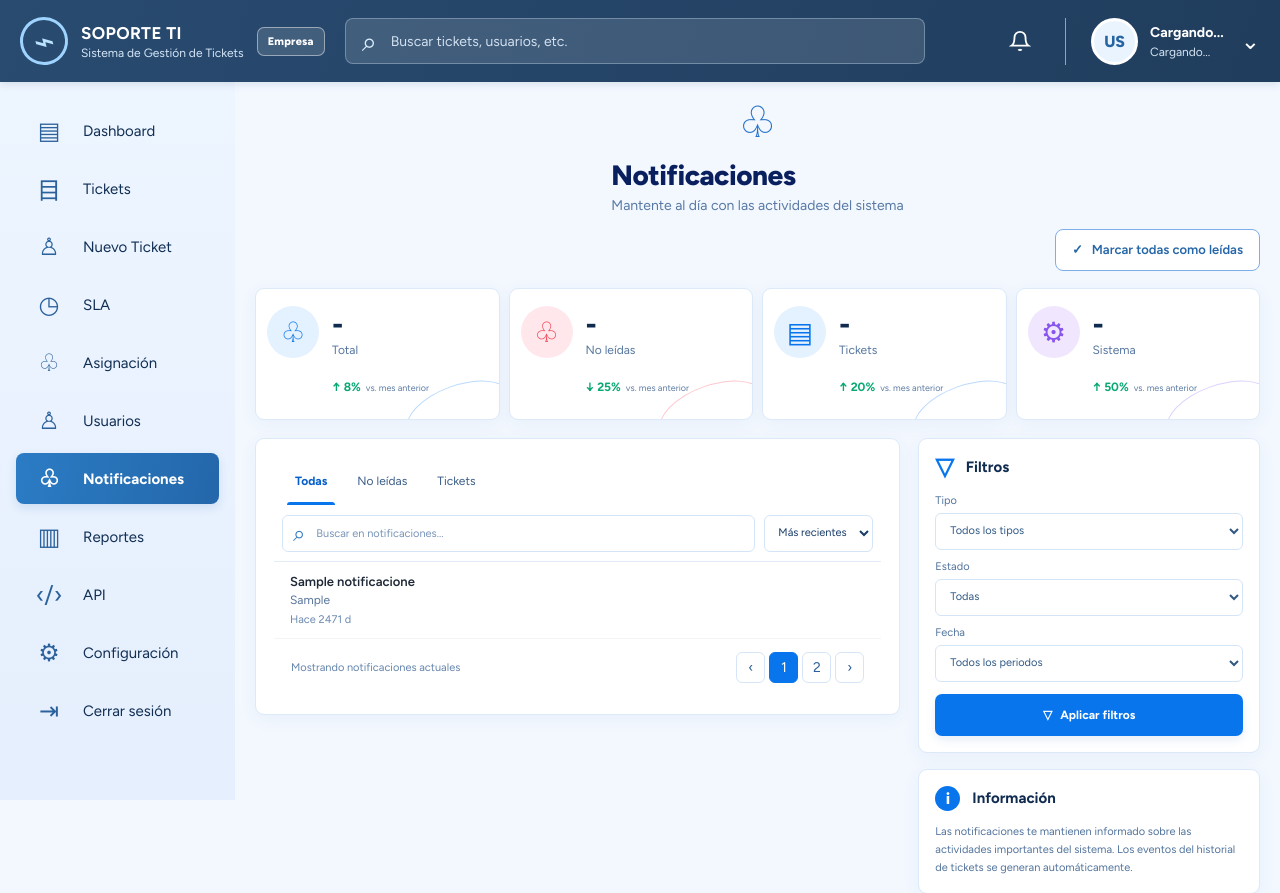
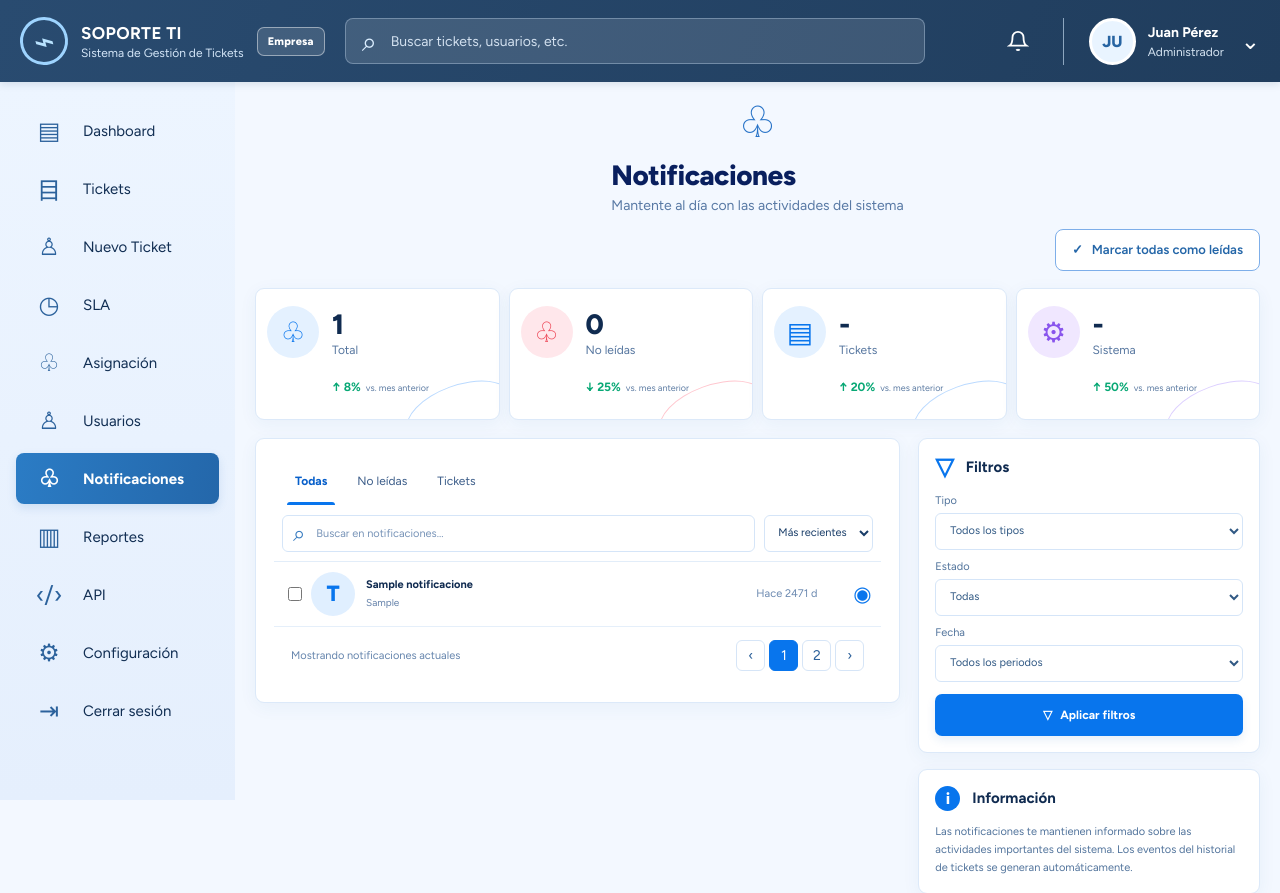
Before and after one commit to BabyLonner/SistemaTicketsEquipo01, a Flask app: page /notificaciones in a window 1280 px wide. Shown: the top 893 px of the page. Run offline with Flask 3, Linux system fonts and the light colour scheme; a user stored in the database is signed in; tables that the repository leaves empty hold one stand-in row (values such as "Sample post").

Commit message:
Arreglo de Notificaciones y Datos de Usuario

```diff
--- a/static/JS/notificaciones.js
+++ b/static/JS/notificaciones.js
@@ -1,282 +1,54 @@
-/*
-document.addEventListener("DOMContentLoaded", () => {
-  const list = document.getElementById("notification-list");
-  const rows = [...list.querySelectorAll(".notification-row")];
-  const toast = document.getElementById("toast");
-  const emptyState = document.getElementById("empty-state");
-  const contextMenu = document.getElementById("context-menu");
-  const bulkToolbar = document.getElementById("bulk-toolbar");
-  let toastTimer;
-  let contextRow = null;
-  let currentTab = "all";
-  let currentPage = 1;
-  const pageSize = 8;
+/* =========================================================
+   notificaciones.js — Gestión global de la campana y la vista completa
+   ========================================================= */
 
-  function notify(message) {
-    toast.textContent = message;
-    toast.classList.add("show");
-    clearTimeout(toastTimer);
-    toastTimer = setTimeout(() => toast.classList.remove("show"), 2800);
-  }
-
-  function markRead(row, read = true) {
-    row.dataset.read = String(read);
-    row.classList.toggle("unread", !read);
-    const dot = row.querySelector(".unread-dot");
-    dot.setAttribute("aria-label", read ? "Leída" : "No leída");
-    row.querySelector(".notice-menu").setAttribute("aria-label", "Acciones de notificación");
-  }
-
-  function updateStats() {
-    const activeRows = rows.filter((row) => !row.dataset.deleted);
-    const unread = activeRows.filter((row) => row.dataset.read === "false").length;
-    const tickets = activeRows.filter((row) => row.dataset.type === "ticket").length;
-    const system = activeRows.filter((row) => row.dataset.type === "system").length;
-    document.getElementById("total-count").textContent = activeRows.length;
-    document.getElementById("unread-count").textContent = unread;
-    document.getElementById("ticket-count").textContent = tickets;
-    document.getElementById("system-count").textContent = system;
-    document.getElementById("top-unread-count").textContent = unread;
-    document.getElementById("top-unread-count").parentElement.setAttribute("aria-label", `Notificaciones, ${unread} sin leer`);
-    document.getElementById("top-unread-count").hidden = unread === 0;
-  }
-
-  function getMatches() {
-    const query = normalize(document.getElementById("notification-search").value.trim());
-    const type = document.getElementById("type-filter").value;
-    const state = document.getElementById("state-filter").value;
-    const date = document.getElementById("date-filter").value;
-    const sort = document.getElementById("sort-order").value;
-    const now = new Date("2026-08-03T11:00:00");
-    let matches = rows.filter((row) => {
-      if (row.dataset.deleted) return false;
-      const text = normalize(`${row.dataset.title} ${row.dataset.description}`);
-      if (query && !text.includes(query)) return false;
-      if (currentTab === "unread" && row.dataset.read !== "false") return false;
-      if (currentTab !== "all" && currentTab !== "unread" && row.dataset.type !== currentTab) return false;
-      if (type && row.dataset.type !== type) return false;
-      if (state === "unread" && row.dataset.read !== "false") return false;
-      if (state === "read" && row.dataset.read !== "true") return false;
-      if (date) {
-        const age = now - new Date(row.dataset.time);
-        const limit = date === "today" ? 24 * 60 * 60 * 1000 : 7 * 24 * 60 * 60 * 1000;
-        if (age < 0 || age > limit) return false;
-      }
-      return true;
-    });
-    matches.sort((a, b) => sort === "oldest"
-      ? new Date(a.dataset.time) - new Date(b.dataset.time)
-      : new Date(b.dataset.time) - new Date(a.dataset.time));
-    return matches;
-  }
-
-  function updateBulkToolbar() {
-    const checked = rows.filter((row) => !row.hidden && row.querySelector(".row-check").checked);
-    bulkToolbar.hidden = checked.length === 0;
-    document.getElementById("selected-count").textContent = `${checked.length} seleccionada(s)`;
-  }
-
-  function render() {
-    const matches = getMatches();
-    const totalPages = Math.max(1, Math.ceil(matches.length / pageSize));
-    currentPage = Math.min(currentPage, totalPages);
-    const start = (currentPage - 1) * pageSize;
-    const visiblePageRows = new Set(matches.slice(start, start + pageSize));
-    rows.forEach((row) => {
-      row.hidden = !visiblePageRows.has(row);
-      if (!visiblePageRows.has(row)) row.querySelector(".row-check").checked = false;
-    });
-    emptyState.hidden = matches.length > 0;
-    list.hidden = matches.length === 0;
-    const shown = Math.min(pageSize, Math.max(0, matches.length - start));
-    document.getElementById("results-label").textContent = `Mostrando ${shown} de ${matches.length} notificaciones`;
-    document.querySelectorAll(".page-number").forEach((button) => {
-      const page = Number(button.dataset.page);
-      button.hidden = page > totalPages;
-      button.classList.toggle("active", page === currentPage);
-    });
-    document.getElementById("prev-page").disabled = currentPage <= 1;
-    document.getElementById("next-page").disabled = currentPage >= totalPages;
-    const visibleChecks = rows.filter((row) => !row.hidden).map((row) => row.querySelector(".row-check"));
-    const checkedCount = visibleChecks.filter((box) => box.checked).length;
-    document.querySelector(".notification-panel .row-check")?.setAttribute("aria-label", "Seleccionar notificación");
-    updateBulkToolbar();
-    updateStats();
-  }
-
-  function normalize(value) {
-    return (value || "").toLocaleLowerCase("es").normalize("NFD").replace(/[\u0300-\u036f]/g, "");
-  }
-
-  document.querySelectorAll(".tab").forEach((tab) => {
-    tab.addEventListener("click", () => {
-      currentTab = tab.dataset.type;
-      currentPage = 1;
-      document.querySelectorAll(".tab").forEach((item) => {
-        const active = item === tab;
-        item.classList.toggle("active", active);
-        item.setAttribute("aria-selected", String(active));
-      });
-      render();
-    });
-  });
-
-  document.getElementById("notification-search").addEventListener("input", () => { currentPage = 1; render(); });
-  document.getElementById("sort-order").addEventListener("change", () => { currentPage = 1; render(); });
-  document.getElementById("apply-filters").addEventListener("click", () => {
-    currentPage = 1;
-    render();
-    notify("Filtros aplicados a las notificaciones de ejemplo.");
-  });
-  document.getElementById("mark-all-read").addEventListener("click", () => {
-    rows.filter((row) => !row.dataset.deleted).forEach((row) => markRead(row, true));
-    render();
-    notify("Todas las notificaciones se marcaron como leídas en esta vista.");
-  });
-
-  list.addEventListener("change", (event) => {
-    if (event.target.classList.contains("row-check")) updateBulkToolbar();
-  });
-  document.getElementById("mark-selected-read").addEventListener("click", () => {
-    const selected = rows.filter((row) => !row.hidden && row.querySelector(".row-check").checked);
-    selected.forEach((row) => { markRead(row, true); row.querySelector(".row-check").checked = false; });
-    render();
-    notify(`${selected.length} notificación(es) marcada(s) como leída(s).`);
-  });
-  document.getElementById("delete-selected").addEventListener("click", () => {
-    const selected = rows.filter((row) => !row.hidden && row.querySelector(".row-check").checked);
-    if (!selected.length) return;
-    selected.forEach((row) => { row.dataset.deleted = "true"; row.querySelector(".row-check").checked = false; });
-    render();
-    notify(`${selected.length} notificación(es) ocultada(s) en esta vista.`);
-  });
-  document.getElementById("clear-selection").addEventListener("click", () => {
-    rows.forEach((row) => row.querySelector(".row-check").checked = false);
-    render();
-  });
-
-  list.addEventListener("click", (event) => {
-    const button = event.target.closest(".notice-menu");
-    if (!button) return;
-    contextRow = button.closest(".notification-row");
-    const rect = button.getBoundingClientRect();
-    contextMenu.style.top = `${Math.min(rect.bottom + 3, window.innerHeight - 90)}px`;
-    contextMenu.style.left = `${Math.min(rect.left - 145, window.innerWidth - 190)}px`;
-    contextMenu.hidden = false;
-    contextMenu.querySelector('[data-action="read"]').textContent = contextRow.dataset.read === "true" ? "Marcar como no leída" : "Marcar como leída";
-  });
-  contextMenu.addEventListener("click", (event) => {
-    const action = event.target.closest("button")?.dataset.action;
-    if (!action || !contextRow) return;
-    if (action === "read") {
-      markRead(contextRow, contextRow.dataset.read !== "true");
-      notify(contextRow.dataset.read === "true" ? "Notificación marcada como leída." : "Notificación marcada como no leída.");
-    } else if (action === "delete") {
-      contextRow.dataset.deleted = "true";
-      notify("Notificación ocultada en esta vista.");
-    }
-    contextMenu.hidden = true;
-    contextRow = null;
-    render();
-  });
-  document.addEventListener("click", (event) => {
-    if (!event.target.closest(".notice-menu") && !event.target.closest(".context-menu")) contextMenu.hidden = true;
-  });
-  document.addEventListener("keydown", (event) => { if (event.key === "Escape") contextMenu.hidden = true; });
-
-  document.querySelectorAll(".toggle-input").forEach((toggle) => {
-    toggle.addEventListener("change", () => {
-      const name = toggle.closest(".preference-row").querySelector("strong").textContent;
-      notify(`${name}: notificaciones ${toggle.checked ? "activadas" : "desactivadas"} en esta vista.`);
-      document.getElementById("preferences-note").textContent = "Los cambios de preferencias son temporales y no se guardan.";
-    });
-  });
-
-  document.getElementById("global-search").addEventListener("keydown", (event) => {
-    if (event.key === "Enter" && event.target.value.trim()) {
-      event.preventDefault();
-      document.getElementById("notification-search").value = event.target.value.trim();
-      currentPage = 1;
-      render();
-      notify("Búsqueda aplicada a las notificaciones.");
-    }
-  });
-  document.querySelector(".top-notification").addEventListener("click", () => {
-    currentTab = "unread";
-    currentPage = 1;
-    document.querySelectorAll(".tab").forEach((tab) => {
-      const active = tab.dataset.type === "unread";
-      tab.classList.toggle("active", active);
-      tab.setAttribute("aria-selected", String(active));
-    });
-    render();
-    notify("Mostrando notificaciones no leídas.");
-  });
-
-  document.getElementById("prev-page").addEventListener("click", () => {
-    if (currentPage > 1) { currentPage--; render(); }
-  });
-  document.getElementById("next-page").addEventListener("click", () => {
-    const total = getMatches().length;
-    if (currentPage < Math.ceil(total / pageSize)) { currentPage++; render(); }
-  });
-  document.querySelectorAll(".page-number").forEach((button) => button.addEventListener("click", () => {
-    currentPage = Number(button.dataset.page);
-    render();
-  }));
-
-  render();
-}); */
-
-// static/JS/notificaciones.js
-
-// static/JS/notificaciones.js
-
-document.addEventListener("DOMContentLoaded", () => {
-    const btnCampana = document.getElementById("btnCampanaNotif");
-    const dropdown = document.getElementById("dropdownNotificaciones");
-    const wrapper = document.getElementById("notifWrapper");
-    const btnLeerTodas = document.getElementById("btnLeerTodas");
+document.addEventListener('DOMContentLoaded', () => {
+	const btnCampana = document.getElementById('btnCampanaNotif');
+	const dropdown = document.getElementById('dropdownNotificaciones');
+	const wrapper = document.getElementById('notifWrapper');
+	const btnLeerTodas = document.getElementById('btnLeerTodas');
 
 	// 1. Abrir / Cerrar el menú desplegable al hacer clic en la campana
 	if (btnCampana && dropdown) {
-        btnCampana.addEventListener("click", (e) => {
+		btnCampana.addEventListener('click', (e) => {
 			e.stopPropagation();
-            dropdown.classList.toggle("oculto");
+			dropdown.classList.toggle('oculto');
 		});
 
-        // Cerrar el dropdown si el usuario hace clic en cualquier otra parte de la pantalla
-        document.addEventListener("click", (e) => {
+		// Cerrar el dropdown si el usuario hace clic fuera
+		document.addEventListener('click', (e) => {
 			if (wrapper && !wrapper.contains(e.target)) {
-                dropdown.classList.add("oculto");
+				dropdown.classList.add('oculto');
 			}
 		});
 	}
 
-    // 2. Botón "Marcar todas como leídas"
+	// 2. Botón "Marcar todas como leídas" en la campana
 	if (btnLeerTodas) {
-        btnLeerTodas.addEventListener("click", (e) => {
+		btnLeerTodas.addEventListener('click', (e) => {
 			e.stopPropagation();
 			marcarTodasComoLeidas();
 		});
 	}
 
-    // 3. Primera carga y actualización automática cada 15 segundos
+	// 3. Inicializar carga
 	cargarNotificaciones();
-    setInterval(cargarNotificaciones, 15000);
+	// Actualizar cada 30 segundos para no saturar el servidor
+	setInterval(cargarNotificaciones, 30000);
 });
 
+// Función auxiliar para los headers (si usas tokens locales, aunque Flask ya maneja la sesión por cookies)
 function obtenerHeadersAuth() {
-    const headers = { "Content-Type": "application/json" };
-    const token = localStorage.getItem("token");
+	const headers = { 'Content-Type': 'application/json' };
+	const token = localStorage.getItem('token');
 	if (token) {
-        headers["Authorization"] = `Bearer ${token}`;
+		headers['Authorization'] = `Bearer ${token}`;
 	}
 	return headers;
 }
 
 function formatearTiempo(minutos) {
-    if (minutos < 1) return "Hace un momento";
+	if (minutos < 1) return 'Hace un momento';
 	if (minutos < 60) return `Hace ${minutos} min`;
 	const horas = Math.floor(minutos / 60);
 	if (horas < 24) return `Hace ${horas} h`;
@@ -284,10 +56,17 @@ function formatearTiempo(minutos) {
 	return `Hace ${dias} d`;
 }
 
+// Obtiene el ícono y color según el tipo de notificación (Tickets vs Sistema)
+function obtenerEstiloIcono(tipo) {
+	if (tipo === 'sistema') return { icono: '⚙', clase: 'notice-system', inicial: 'S' };
+	if (tipo === 'alerta') return { icono: '!', clase: 'notice-danger', inicial: 'A' };
+	return { icono: '▤', clase: 'notice-blue', inicial: 'T' }; // Por defecto: ticket
+}
+
 async function cargarNotificaciones() {
 	try {
-        const res = await fetch("/api/notificaciones", {
-            method: "GET",
+		const res = await fetch('/api/notificaciones', {
+			method: 'GET',
 			headers: obtenerHeadersAuth()
 		});
 
@@ -295,43 +74,49 @@ async function cargarNotificaciones() {
 		const data = await res.json();
 		if (!data.ok) return;
 
-        // Actualizar el contador rojo (Badge)
-        const badge = document.getElementById("badgeNotificaciones");
+		// Actualizar el contador rojo (Badge) de la campana
+		const badge = document.getElementById('badgeNotificaciones');
 		if (badge) {
 			if (data.no_leidas > 0) {
-                badge.textContent = data.no_leidas > 99 ? "99+" : data.no_leidas;
-                badge.classList.remove("oculto");
+				badge.textContent = data.no_leidas > 99 ? '99+' : data.no_leidas;
+				badge.classList.remove('oculto');
 			} else {
-                badge.textContent = "0";
-                badge.classList.add("oculto");
+				badge.textContent = '0';
+				badge.classList.add('oculto');
 			}
 		}
 
-        // Renderizar lista en el dropdown de la campana
-        const contenedorDropdown = document.getElementById("listaNotificacionesDropdown");
+		// Renderizar lista en el dropdown de la campana (formato miniatura)
+		const contenedorDropdown = document.getElementById('listaNotificacionesDropdown');
 		if (contenedorDropdown) {
-            renderizarLista(contenedorDropdown, data.notificaciones);
+			renderizarDropdown(contenedorDropdown, data.notificaciones);
 		}
 
-        // Renderizar en notificaciones.html si estamos en esa página
-        const contenedorPagina = document.getElementById("contenedorPaginaNotificaciones");
+		// Renderizar en notificaciones.html si estamos en esa página (formato fila)
+		const contenedorPagina = document.getElementById('contenedorPaginaNotificaciones');
 		if (contenedorPagina) {
-            renderizarLista(contenedorPagina, data.notificaciones);
+			renderizarPaginaCompleta(contenedorPagina, data.notificaciones, data.no_leidas);
 		}
-
 	} catch (error) {
-        console.error("Error al obtener notificaciones:", error);
+		console.error('Error al obtener notificaciones:', error);
 	}
 }
 
-function renderizarLista(contenedor, notificaciones) {
+/* =========================================================================
+   RENDER 1: Para el Dropdown de la campana
+   ========================================================================= */
+function renderizarDropdown(contenedor, notificaciones) {
 	if (!notificaciones || notificaciones.length === 0) {
-        contenedor.innerHTML = `<div class="notif-dropdown__empty">No tienes notificaciones registradas.</div>`;
+		contenedor.innerHTML = `<div class="notif-dropdown__empty">No tienes notificaciones recientes.</div>`;
 		return;
 	}
 
-    contenedor.innerHTML = notificaciones.map(n => {
-        const claseNoLeida = n.leido === 0 ? "notif-item--unread" : "";
+	// Solo mostramos las últimas 5 en la campana
+	const recientes = notificaciones.slice(0, 5);
+
+	contenedor.innerHTML = recientes
+		.map((n) => {
+			const claseNoLeida = n.leido === 0 ? 'notif-item--unread' : '';
 			const tiempo = formatearTiempo(n.hace_minutos);
 
 			return `
@@ -346,14 +131,65 @@ function renderizarLista(contenedor, notificaciones) {
                 </div>
             </div>
         `;
-    }).join("");
+		})
+		.join('');
 }
 
+/* =========================================================================
+   RENDER 2: Para la página completa (notificaciones_2.html)
+   ========================================================================= */
+function renderizarPaginaCompleta(contenedor, notificaciones, noLeidas) {
+	// Actualizamos las tarjetas de métricas superiores
+	const totalCount = document.getElementById('total-count');
+	const unreadCount = document.getElementById('unread-count');
+
+	if (totalCount) totalCount.textContent = notificaciones.length;
+	if (unreadCount) unreadCount.textContent = noLeidas;
+
+	if (!notificaciones || notificaciones.length === 0) {
+		contenedor.innerHTML = `
+            <div class="empty-state">
+                <span aria-hidden="true">📭</span>
+                <strong>No hay notificaciones</strong>
+                <p>Estás al día con todas las actividades del sistema.</p>
+            </div>`;
+		return;
+	}
+
+	contenedor.innerHTML = notificaciones
+		.map((n) => {
+			const claseUnread = n.leido === 0 ? 'unread' : '';
+			const tiempo = formatearTiempo(n.hace_minutos);
+			const estilo = obtenerEstiloIcono(n.tipo);
+
+			return `
+            <div class="notification-row ${claseUnread}" data-id="${n.id}">
+                <input class="row-check" type="checkbox" aria-label="Seleccionar notificación">
+                <div class="notice-icon ${estilo.clase}">${estilo.inicial}</div>
+                <div class="notice-content">
+                    <div class="notice-title">
+                        ${n.titulo}
+                        ${n.leido === 0 ? '<span class="priority-tag">Nueva</span>' : ''}
+                    </div>
+                    <p>${n.mensaje || ''}</p>
+                </div>
+                <time>${tiempo}</time>
+                <div class="unread-dot" aria-hidden="true"></div>
+                <button type="button" class="notice-menu" onclick="abrirNotificacion(${n.id}, ${n.referencia_ticket}, ${n.leido})" title="Ver detalles">◉</button>
+            </div>
+        `;
+		})
+		.join('');
+}
+
+/* =========================================================================
+   ACCIONES
+   ========================================================================= */
 async function abrirNotificacion(notifId, ticketId, yaLeido) {
 	try {
 		if (yaLeido === 0) {
 			await fetch(`/api/notificaciones/${notifId}/leer`, {
-                method: "POST",
+				method: 'POST',
 				headers: obtenerHeadersAuth()
 			});
 		}
@@ -363,20 +199,31 @@ async function abrirNotificacion(notifId, ticketId, yaLeido) {
 			cargarNotificaciones();
 		}
 	} catch (error) {
-        console.error("Error al marcar notificación:", error);
+		console.error('Error al marcar notificación:', error);
 	}
 }
 
 async function marcarTodasComoLeidas() {
 	try {
-        const res = await fetch("/api/notificaciones/leer-todas", {
-            method: "POST",
+		const res = await fetch('/api/notificaciones/leer-todas', {
+			method: 'POST',
 			headers: obtenerHeadersAuth()
 		});
 		if (res.ok) {
 			cargarNotificaciones();
+			mostrarAlertaFlotante('Todas las notificaciones marcadas como leídas');
 		}
 	} catch (error) {
-        console.error("Error al marcar todas como leídas:", error);
+		console.error('Error al marcar todas como leídas:', error);
 	}
 }
+
+// Utilidad para mostrar el toast en pantalla grande
+function mostrarAlertaFlotante(mensaje) {
+	const toast = document.getElementById('toast');
+	if (toast) {
+		toast.textContent = mensaje;
+		toast.classList.add('show');
+		setTimeout(() => toast.classList.remove('show'), 3000);
+	}
+}
--- a/templates/base.html
+++ b/templates/base.html
@@ -61,13 +61,24 @@
                     </div>
                 </div>
             </div>
-            <!-- FIN DE LA CAMPANA -->
             <div class="profile">
-                <span class="avatar" id="perfil-iniciales">US</span>
+                <!-- Extrae las 2 primeras letras del nombre o pone 'US' por defecto -->
+                <span class="avatar" id="perfil-iniciales">
+                    {{ (session.nombre[:2] | upper) if session.nombre else (usuario_nombre[:2] | upper if usuario_nombre
+                    else 'US') }}
+                </span>
+
                 <div class="profile-copy">
-                    <strong id="perfil-nombre">Cargando...</strong>
-                    <small id="perfil-rol">Cargando...</small>
+                    <!-- Imprime el nombre o un valor por defecto si la sesión falla -->
+                    <strong id="perfil-nombre">
+                        {{ session.nombre if session.nombre else (usuario_nombre | default('Usuario')) }}
+                    </strong>
+                    <!-- Imprime el rol -->
+                    <small id="perfil-rol">
+                        {{ session.rol if session.rol else (usuario_rol | default('Soporte TI')) }}
+                    </small>
                 </div>
+
                 <span class="chevron">⌄</span>
             </div>
         </div>
```
Lines whose indentation alone changed are shown as unchanged.
